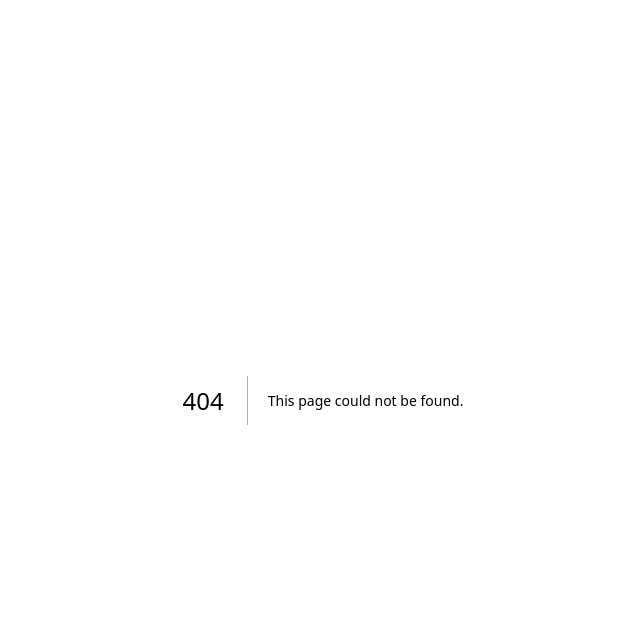
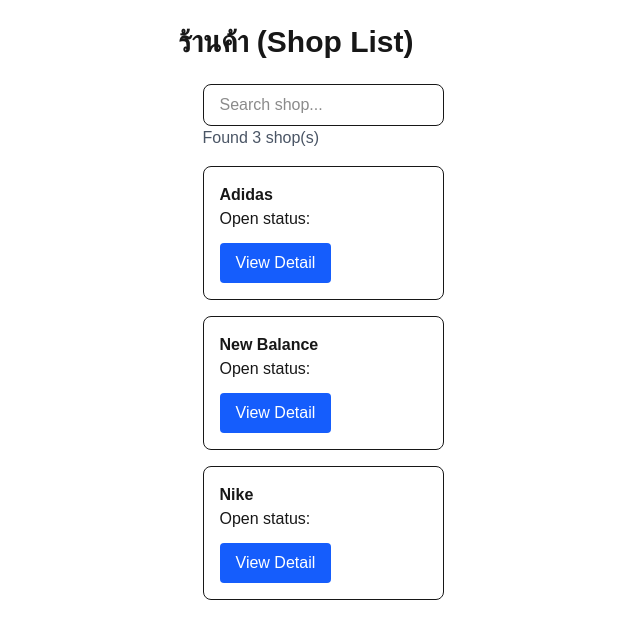
Before and after one commit to kittipong-alt/fluk-next-app, a Next.js app: page /week08 in a window 1280 px wide. Before the commit this address had no page. Shown: the top 638 px of the page, without its empty margins (317-957 px from the left). Built offline with nearby package versions, Linux system fonts and the light colour scheme.

Commit message:
week08 commit

```diff
--- /dev/null
+++ b/app/week08/[id]/page.tsx
@@ -0,0 +1,42 @@
+import Link from "next/link";
+import { ShopItem } from "../components/ShopItem";
+import Loading from "../components/Loading";
+import { Suspense } from "react";
+import { Itim } from "next/font/google";
+
+export default async function ShopDetail({ params}){
+  // Object destructuring
+  const {id} = await params;
+
+  const shop = ShopItem.find(
+    item => item.id === Number(id)
+  );
+
+return (
+<Suspense fallback={<Loading />}>
+<div className="w-xl mx-auto p-6">
+      <h1 className="text-3xl font-bold">
+        Shop Detail
+      </h1>
+
+      <div
+        key={shop.id} className="border rounded-lg p-4 m-4">
+        <p className="mt-4 font-semibold">
+          shop name: {shop.name}
+        </p>
+        <p className="my-4">
+          Category: {shop.category}
+        </p>
+        <p className="my-4">
+         Open Status: {shop.openStatus}
+        </p>
+      </div>
+
+      <Link href=" /week08  " className="bg-gray-600 text-white px-4 py-2 rounded">Back</Link>
+
+    </div>
+
+</Suspense>
+)
+
+}
--- /dev/null
+++ b/app/week08/components/Loading.tsx
@@ -0,0 +1,9 @@
+export default function Loading() {
+  // Return your custom skeleton or spinner component
+  return (
+    <div className="flex items-center justify-center min-h-screen">
+      <div className="animate-spin rounded-full h-12 w-12 border-t-2 border-b-2 border-blue-500"></div>
+      <p className="ml-3 text-lg font-semibold">Loading...</p>
+    </div>
+  );
+}
--- /dev/null
+++ b/app/week08/components/ShopItem.tsx
@@ -0,0 +1,15 @@
+// Object array
+export const ShopItem = [
+ {
+    id: 1, name: "Adidas", category: "Shoes",
+    openStatus: true
+ },
+ {
+    id: 2, name: "New Balance", category: "Fashion",
+    openStatus: true
+ },
+ {
+    id: 3, name: "Nike", category: "Fashion",
+    openStatus: true
+ }
+];
--- /dev/null
+++ b/app/week08/components/ShopList.tsx
@@ -0,0 +1,54 @@
+'use client';
+
+import { useState } from 'react';
+import Link from 'next/link';
+
+export default function ShopList({ data}){
+
+ const[keyword, setKeyword]= useState('');
+
+ const filterShop = data.filter(
+    item =>{
+    const searchText = keyword.toLowerCase();
+    return item.name.toLowerCase().includes(searchText);
+    }
+);
+  return (
+<div className="max-w-3xl ma-auto p-6">
+      {/* Search */}
+      <div className="mb-6">
+
+        <input
+          type="text"
+          value={keyword}
+          onChange={(e) =>
+            setKeyword(e.target.value)
+          }
+          placeholder="Search shop..."
+          className="w-full border rounded-lg px-4 py-2 focus:outline-none focus:ring-2 focus:ring-blue-500"
+        />
+
+        <div className="mb-4 text-gray-600">
+            Found {filterShop.length} shop(s)
+        </div>
+        <div className="space-y-4">
+        {
+        /* Display shop */
+        filterShop.map(shop => (
+         <div key={shop.id} className="border rounded-lg p-4">
+           <h2 className="font-semibold">
+            {shop.name}
+           </h2>
+           <p>Open status: {shop.openStatus}</p>
+           <Link href={`/week08/${shop.id}`}
+           className="inline-block mt-3 bg-blue-600 text-white px-4 py-2 rounded">
+           View Detail
+           </Link>
+         </div>
+        ))}
+        </div>
+
+      </div>
+</div>
+  );
+}
--- /dev/null
+++ b/app/week08/page.tsx
@@ -0,0 +1,18 @@
+import { Suspense } from "react";
+import Loading from "./components/Loading";
+import { ShopItem } from "./components/ShopItem";
+import ShopList from "./components/ShopList";
+
+export default function ShopHome() {
+
+return (
+   <div className="max-w-3xl mx-auto mt-6">
+    <h1 className="text-3xl font-bold">ร้านค้า (Shop List)
+    </h1>
+    <Suspense fallback={<Loading />}>
+    <ShopList data={ShopItem} />
+    </Suspense>
+   </div>
+);
+
+}
```
